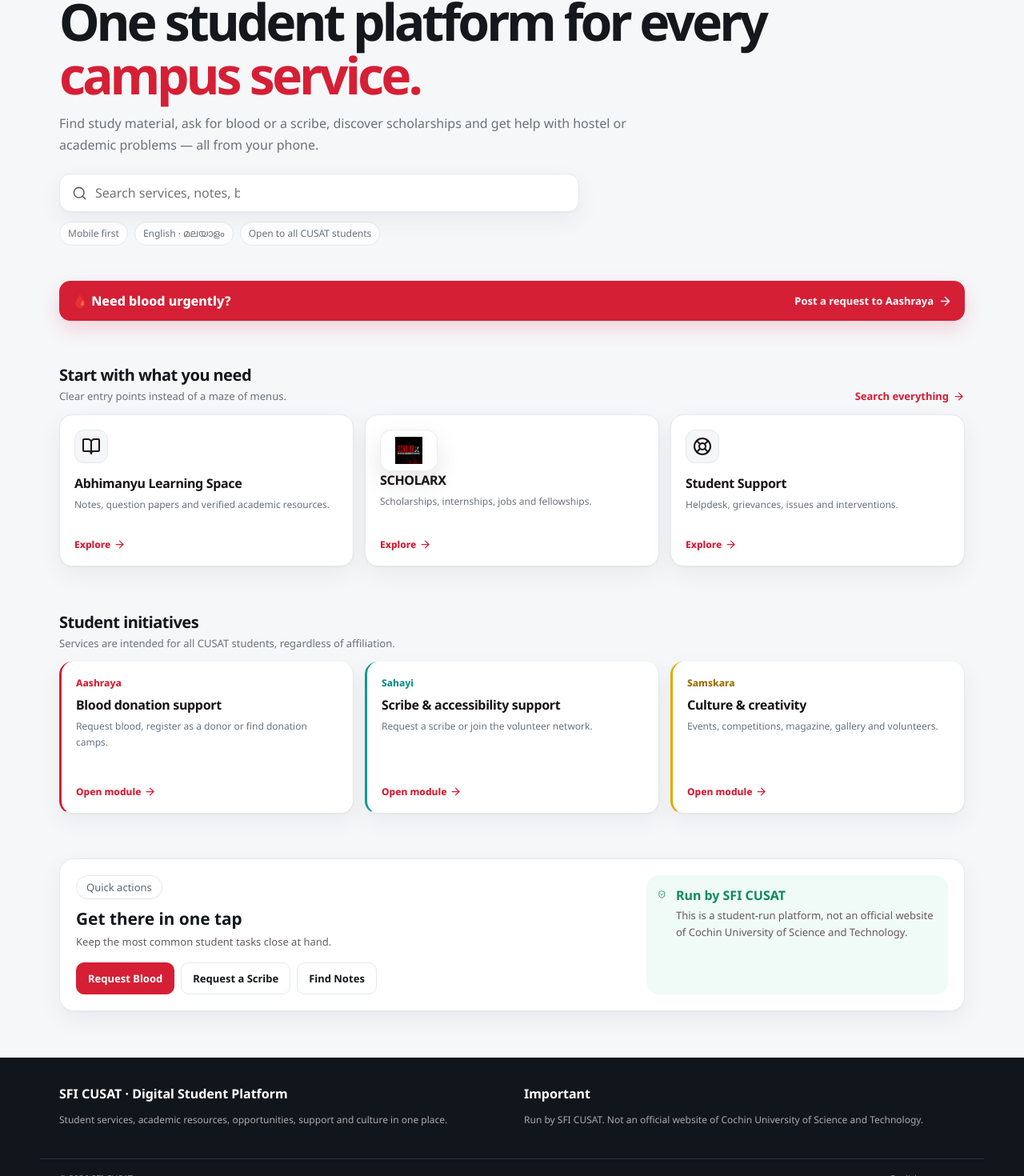
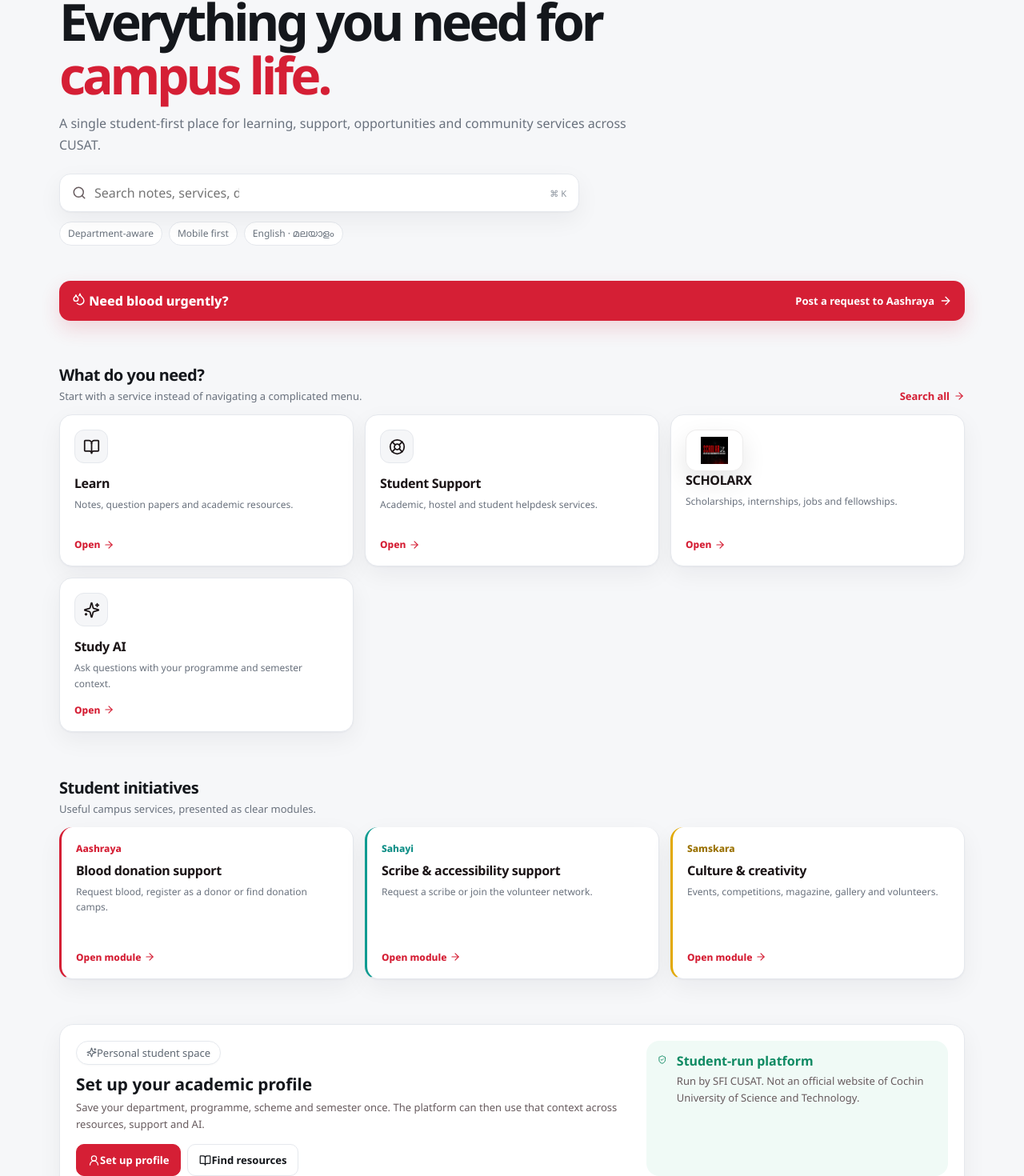
Before and after one commit to Com-Adarsh/Sficusatapp-, a Next.js app: page / in a window 1280 px wide. Shown: the part 178-1648 px from the top of the page at 80% size. Built offline with nearby package versions, Linux system fonts and the light colour scheme; no server answers.

Commit message:
style: redesign landing experience around student tasks

```diff
--- a/app/page.tsx
+++ b/app/page.tsx
@@ -1,41 +1,136 @@
 import PageShell from "./components/PageShell";
 import ModuleLogo from "./components/ModuleLogo";
-import { ArrowRight, BookOpen, BriefcaseBusiness, LifeBuoy, Search, ShieldCheck } from "lucide-react";
+import {
+  ArrowRight,
+  BookOpen,
+  BriefcaseBusiness,
+  CircleHelp,
+  Droplets,
+  LifeBuoy,
+  Search,
+  ShieldCheck,
+  Sparkles,
+  UserRound,
+} from "lucide-react";
 import type { ReactNode } from "react";
 
-const services: Array<[string,string,string,ReactNode]> = [
-  ["Abhimanyu Learning Space", "Notes, question papers and verified academic resources.", "/resources", <BookOpen size={24} />],
-  ["SCHOLARX", "Scholarships, internships, jobs and fellowships.", "/opportunities", <BriefcaseBusiness size={24} />],
-  ["Student Support", "Helpdesk, grievances, issues and interventions.", "/support", <LifeBuoy size={24} />],
+const services: Array<[string, string, string, ReactNode]> = [
+  ["Learn", "Notes, question papers and academic resources.", "/resources", <BookOpen size={21} />],
+  ["Student Support", "Academic, hostel and student helpdesk services.", "/support", <LifeBuoy size={21} />],
+  ["SCHOLARX", "Scholarships, internships, jobs and fellowships.", "/opportunities", <BriefcaseBusiness size={21} />],
+  ["Study AI", "Ask questions with your programme and semester context.", "/ai", <Sparkles size={21} />],
 ];
 
-const initiatives: Array<[string,string,string,string,string]> = [
-  ["Aashraya", "Blood donation support", "Request blood, register as a donor or find donation camps.", "/aashraya", "red"],
-  ["Sahayi", "Scribe & accessibility support", "Request a scribe or join the volunteer network.", "/sahayi", "teal"],
-  ["Samskara", "Culture & creativity", "Events, competitions, magazine, gallery and volunteers.", "/samskara", "amber"],
+const initiatives: Array<[string, string, string, string]> = [
+  ["Aashraya", "Blood donation support", "Request blood, register as a donor or find donation camps.", "/aashraya"],
+  ["Sahayi", "Scribe & accessibility support", "Request a scribe or join the volunteer network.", "/sahayi"],
+  ["Samskara", "Culture & creativity", "Events, competitions, magazine, gallery and volunteers.", "/samskara"],
 ];
 
 export default function Home() {
   return (
     <PageShell>
-      <section className="reference-hero"><div className="shell">
-        <span className="reference-pill">A student initiative of SFI CUSAT</span>
-        <h1>One student platform for every <em>campus service.</em></h1>
-        <p>Find study material, ask for blood or a scribe, discover scholarships and get help with hostel or academic problems — all from your phone.</p>
-        <div className="reference-search"><Search size={19} aria-hidden="true" /><input aria-label="Search services" placeholder="Search services, notes, blood, hostel..." /></div>
-        <div className="reference-tags"><span>Mobile first</span><span>English · മലയാളം</span><span>Open to all CUSAT students</span></div>
-      </div></section>
+      <section className="reference-hero">
+        <div className="shell">
+          <span className="reference-pill">SFI CUSAT · Digital Student Platform</span>
+          <h1>Everything you need for <em>campus life.</em></h1>
+          <p>
+            A single student-first place for learning, support, opportunities and
+            community services across CUSAT.
+          </p>
+
+          <div className="reference-search">
+            <Search size={18} aria-hidden="true" />
+            <input aria-label="Search the platform" placeholder="Search notes, services, departments, scholarships…" />
+            <span style={{ marginLeft: "auto", color: "#8a929c", fontSize: 11 }}>⌘ K</span>
+          </div>
+
+          <div className="reference-tags">
+            <span>Department-aware</span>
+            <span>Mobile first</span>
+            <span>English · മലയാളം</span>
+          </div>
+        </div>
+      </section>
+
       <main className="shell reference-main">
-        <a className="reference-sos" href="/aashraya/request"><span className="sos-title">🩸 Need blood urgently?</span><span>Post a request to Aashraya <ArrowRight size={17} aria-hidden="true" /></span></a>
-        <section className="reference-section" aria-labelledby="start-title">
-          <div className="reference-section-head"><div><h2 id="start-title">Start with what you need</h2><p>Clear entry points instead of a maze of menus.</p></div><a className="reference-text-link" href="/search">Search everything <ArrowRight size={15} /></a></div>
-          <div className="reference-grid">{services.map(([title, description, href, icon]) => <a className="reference-card" href={href} key={title}>{title === "SCHOLARX" ? <ModuleLogo type="scholarx" size="sm" /> : <span className="reference-card-icon">{icon}</span>}<h3>{title}</h3><p>{description}</p><span className="reference-card-link">Explore <ArrowRight size={15} /></span></a>)}</div>
+        <a className="reference-sos" href="/aashraya/request">
+          <span className="sos-title"><Droplets size={17} /> Need blood urgently?</span>
+          <span>Post a request to Aashraya <ArrowRight size={16} /></span>
+        </a>
+
+        <section className="reference-section" aria-labelledby="services-title">
+          <div className="reference-section-head">
+            <div>
+              <h2 id="services-title">What do you need?</h2>
+              <p>Start with a service instead of navigating a complicated menu.</p>
+            </div>
+            <a className="reference-text-link" href="/search">Search all <ArrowRight size={14} /></a>
+          </div>
+
+          <div className="reference-grid">
+            {services.map(([title, description, href, icon]) => (
+              <a className="reference-card" href={href} key={title}>
+                {title === "SCHOLARX" ? (
+                  <ModuleLogo type="scholarx" size="sm" />
+                ) : (
+                  <span className="reference-card-icon">{icon}</span>
+                )}
+                <h3>{title}</h3>
+                <p>{description}</p>
+                <span className="reference-card-link">Open <ArrowRight size={14} /></span>
+              </a>
+            ))}
+          </div>
         </section>
+
         <section className="reference-section" aria-labelledby="initiatives-title">
-          <div className="reference-section-head"><div><h2 id="initiatives-title">Student initiatives</h2><p>Services are intended for all CUSAT students, regardless of affiliation.</p></div></div>
-          <div className="reference-grid">{initiatives.map(([name, title, description, href, tone]) => <a className={`reference-card reference-initiative reference-${tone}`} href={href} key={name}><span className="reference-module">{name}</span><h3>{title}</h3><p>{description}</p><span className="reference-card-link">Open module <ArrowRight size={15} /></span></a>)}</div>
+          <div className="reference-section-head">
+            <div>
+              <h2 id="initiatives-title">Student initiatives</h2>
+              <p>Useful campus services, presented as clear modules.</p>
+            </div>
+          </div>
+
+          <div className="reference-grid">
+            {initiatives.map(([name, title, description, href]) => (
+              <a
+                className={`reference-card reference-initiative ${name === "Sahayi" ? "reference-teal" : name === "Samskara" ? "reference-amber" : ""}`}
+                href={href}
+                key={name}
+              >
+                <span className="reference-module">{name}</span>
+                <h3>{title}</h3>
+                <p>{description}</p>
+                <span className="reference-card-link">Open module <ArrowRight size={14} /></span>
+              </a>
+            ))}
+          </div>
         </section>
-        <section className="reference-section"><div className="reference-quick"><div><span className="reference-pill">Quick actions</span><h2>Get there in one tap</h2><p>Keep the most common student tasks close at hand.</p><div className="reference-actions"><a className="reference-button primary" href="/aashraya/request">Request Blood</a><a className="reference-button" href="/sahayi/request">Request a Scribe</a><a className="reference-button" href="/resources">Find Notes</a></div></div><div className="reference-note"><ShieldCheck size={20} /><div><strong>Run by SFI CUSAT</strong><p>This is a student-run platform, not an official website of Cochin University of Science and Technology.</p></div></div></div></section>
+
+        <section className="reference-section">
+          <div className="reference-quick">
+            <div>
+              <span className="reference-pill"><Sparkles size={13} /> Personal student space</span>
+              <h2>Set up your academic profile</h2>
+              <p>
+                Save your department, programme, scheme and semester once. The
+                platform can then use that context across resources, support and AI.
+              </p>
+              <div className="reference-actions">
+                <a className="reference-button primary" href="/profile"><UserRound size={15} /> Set up profile</a>
+                <a className="reference-button" href="/resources"><BookOpen size={15} /> Find resources</a>
+              </div>
+            </div>
+            <div className="reference-note">
+              <ShieldCheck size={19} />
+              <div>
+                <strong>Student-run platform</strong>
+                <p>Run by SFI CUSAT. Not an official website of Cochin University of Science and Technology.</p>
+              </div>
+            </div>
+          </div>
+        </section>
       </main>
     </PageShell>
   );
```
